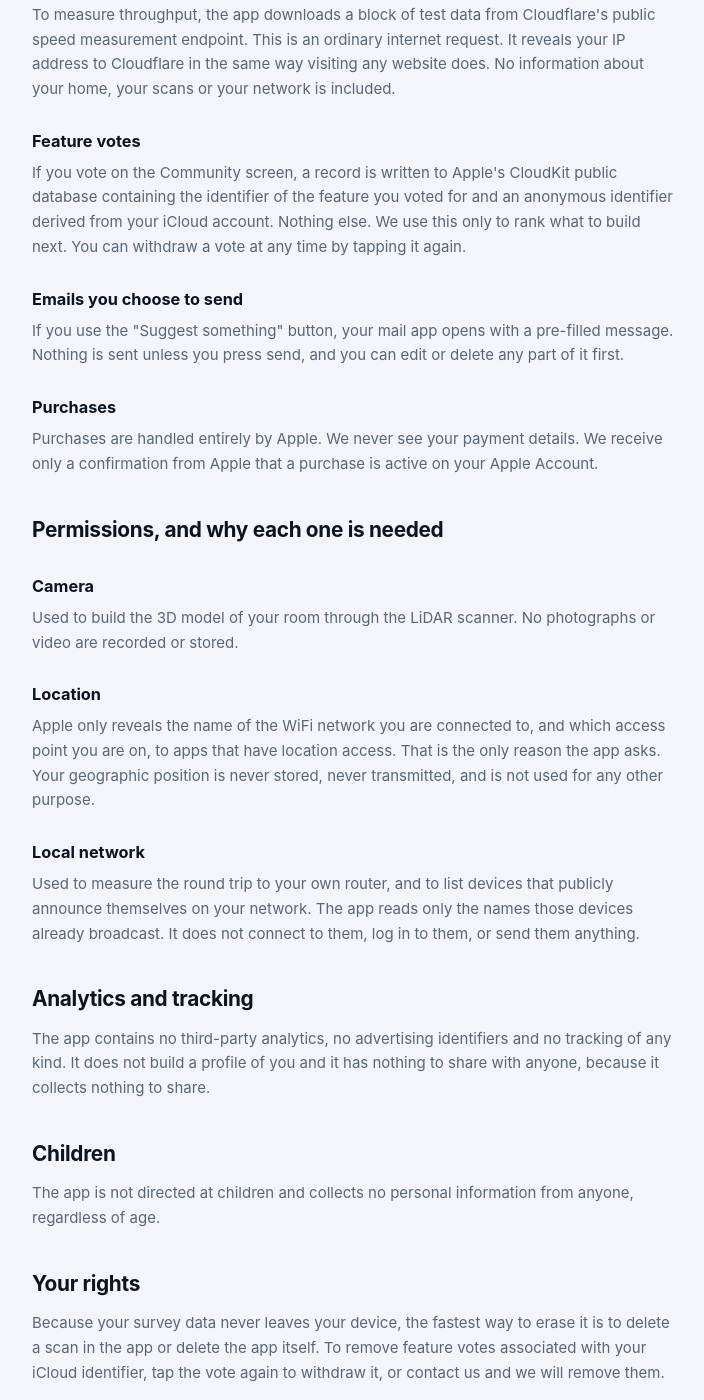
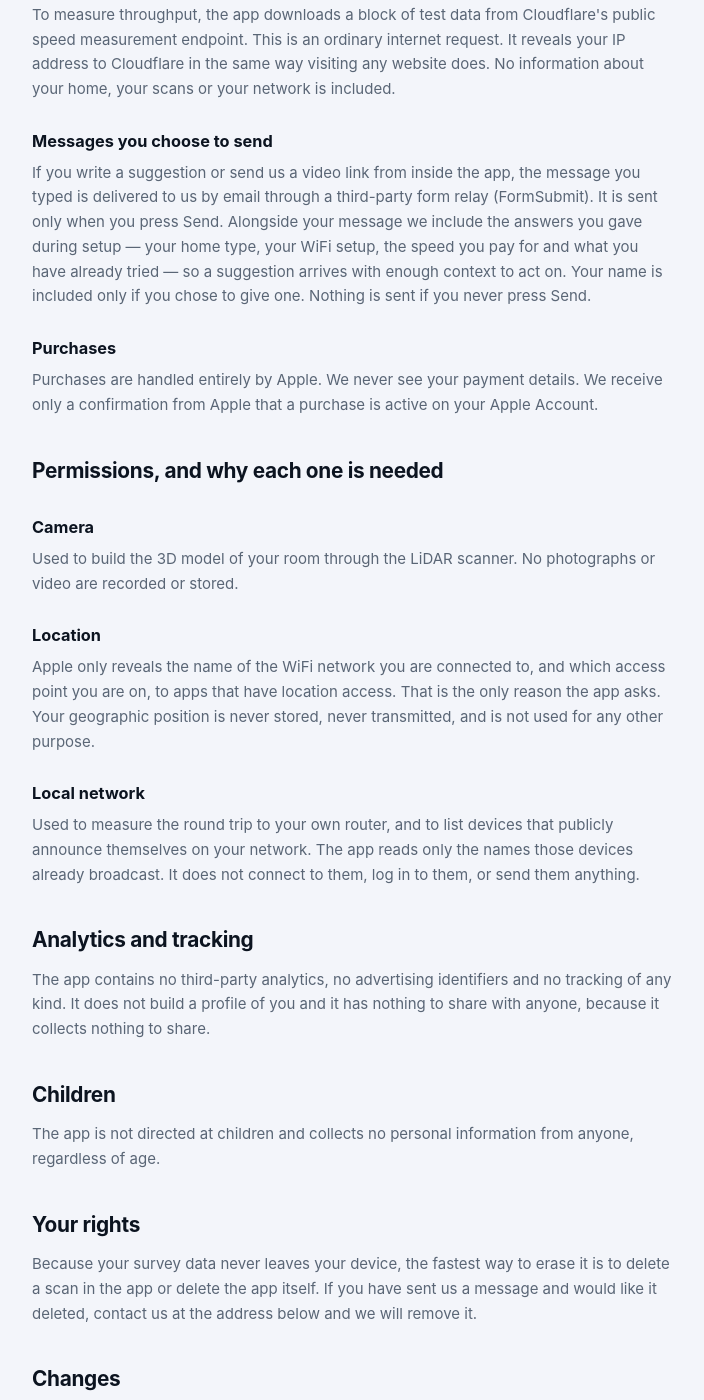
Before and after one commit to capymakes/wifi-heatmap-site, a plain HTML site: page privacy.html in a window 1280 px wide. Shown: the part 860-2260 px from the top of the page, without its empty margins (202-906 px from the left). Drawn offline with Linux system fonts and the light colour scheme.

Commit message:
Update: Links

```diff
--- a/privacy.html
+++ b/privacy.html
@@ -31,11 +31,8 @@
   <h3>Speed measurements</h3>
   <p>To measure throughput, the app downloads a block of test data from Cloudflare's public speed measurement endpoint. This is an ordinary internet request. It reveals your IP address to Cloudflare in the same way visiting any website does. No information about your home, your scans or your network is included.</p>
 
-  <h3>Feature votes</h3>
-  <p>If you vote on the Community screen, a record is written to Apple's CloudKit public database containing the identifier of the feature you voted for and an anonymous identifier derived from your iCloud account. Nothing else. We use this only to rank what to build next. You can withdraw a vote at any time by tapping it again.</p>
-
-  <h3>Emails you choose to send</h3>
-  <p>If you use the "Suggest something" button, your mail app opens with a pre-filled message. Nothing is sent unless you press send, and you can edit or delete any part of it first.</p>
+  <h3>Messages you choose to send</h3>
+  <p>If you write a suggestion or send us a video link from inside the app, the message you typed is delivered to us by email through a third-party form relay (FormSubmit). It is sent only when you press Send. Alongside your message we include the answers you gave during setup — your home type, your WiFi setup, the speed you pay for and what you have already tried — so a suggestion arrives with enough context to act on. Your name is included only if you chose to give one. Nothing is sent if you never press Send.</p>
 
   <h3>Purchases</h3>
   <p>Purchases are handled entirely by Apple. We never see your payment details. We receive only a confirmation from Apple that a purchase is active on your Apple Account.</p>
@@ -57,7 +54,7 @@
   <p>The app is not directed at children and collects no personal information from anyone, regardless of age.</p>
 
   <h2>Your rights</h2>
-  <p>Because your survey data never leaves your device, the fastest way to erase it is to delete a scan in the app or delete the app itself. To remove feature votes associated with your iCloud identifier, tap the vote again to withdraw it, or contact us and we will remove them.</p>
+  <p>Because your survey data never leaves your device, the fastest way to erase it is to delete a scan in the app or delete the app itself. If you have sent us a message and would like it deleted, contact us at the address below and we will remove it.</p>
 
   <h2>Changes</h2>
   <p>If this policy changes in a way that affects what the app collects, the date at the top of this page will change and the update will be noted in the app's release notes.</p>
```
